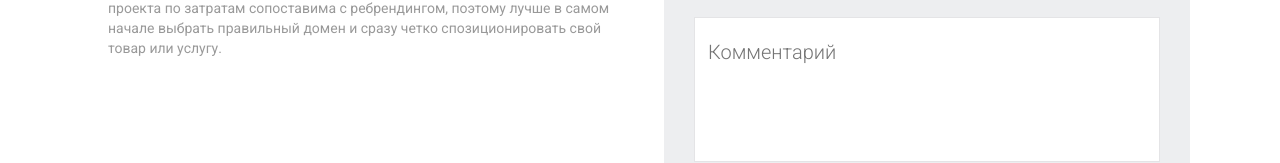
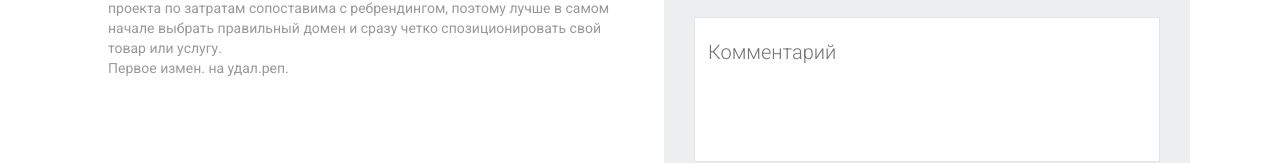
Before and after one commit to ArtemSiz/My-Project, a plain HTML site: page index.html in a window 1280 px wide. Shown: the part 340-503 px from the top of the page. Drawn offline with Linux system fonts and the light colour scheme.

Commit message:
add second p

```diff
--- a/index.html
+++ b/index.html
@@ -27,6 +27,7 @@
                 <h2>duolink.ru</h2>
                 <span>продается!</span>
                 <p>Домен - это фактически название сайта и от правильного его выбора во многом зависит успех вашего проекта. Часто смена домена в процессе работы проекта по затратам сопоставима с ребрендингом, поэтому лучше в самом начале выбрать правильный домен и сразу четко спозиционировать свой товар или услугу.</p>
+                <p>Первое измен. на удал.реп.</p>
             </div>
             <div class="column-two">
                 <span class="under-table">Узнайте <br> стоимость домена:</span>
```
